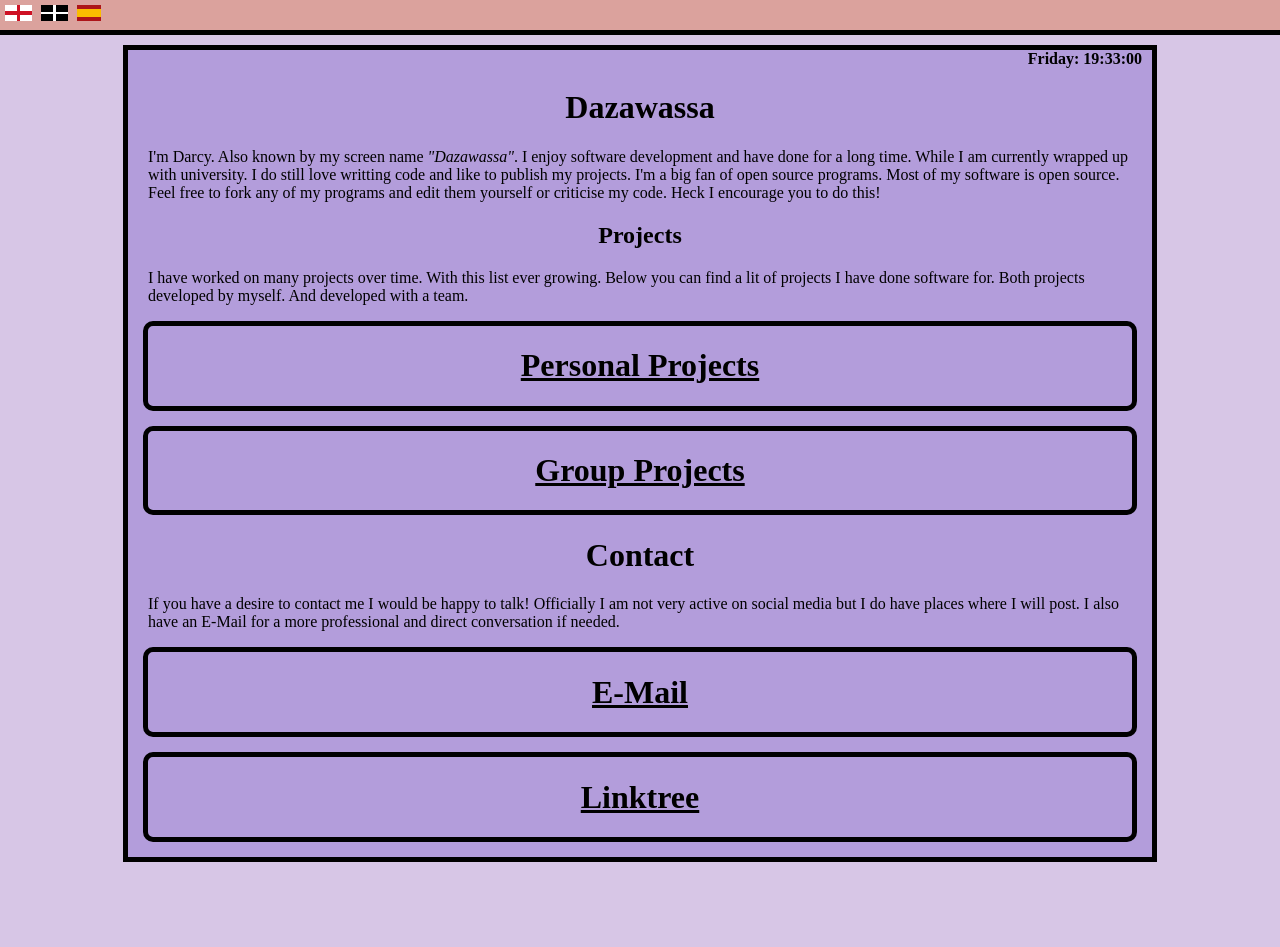
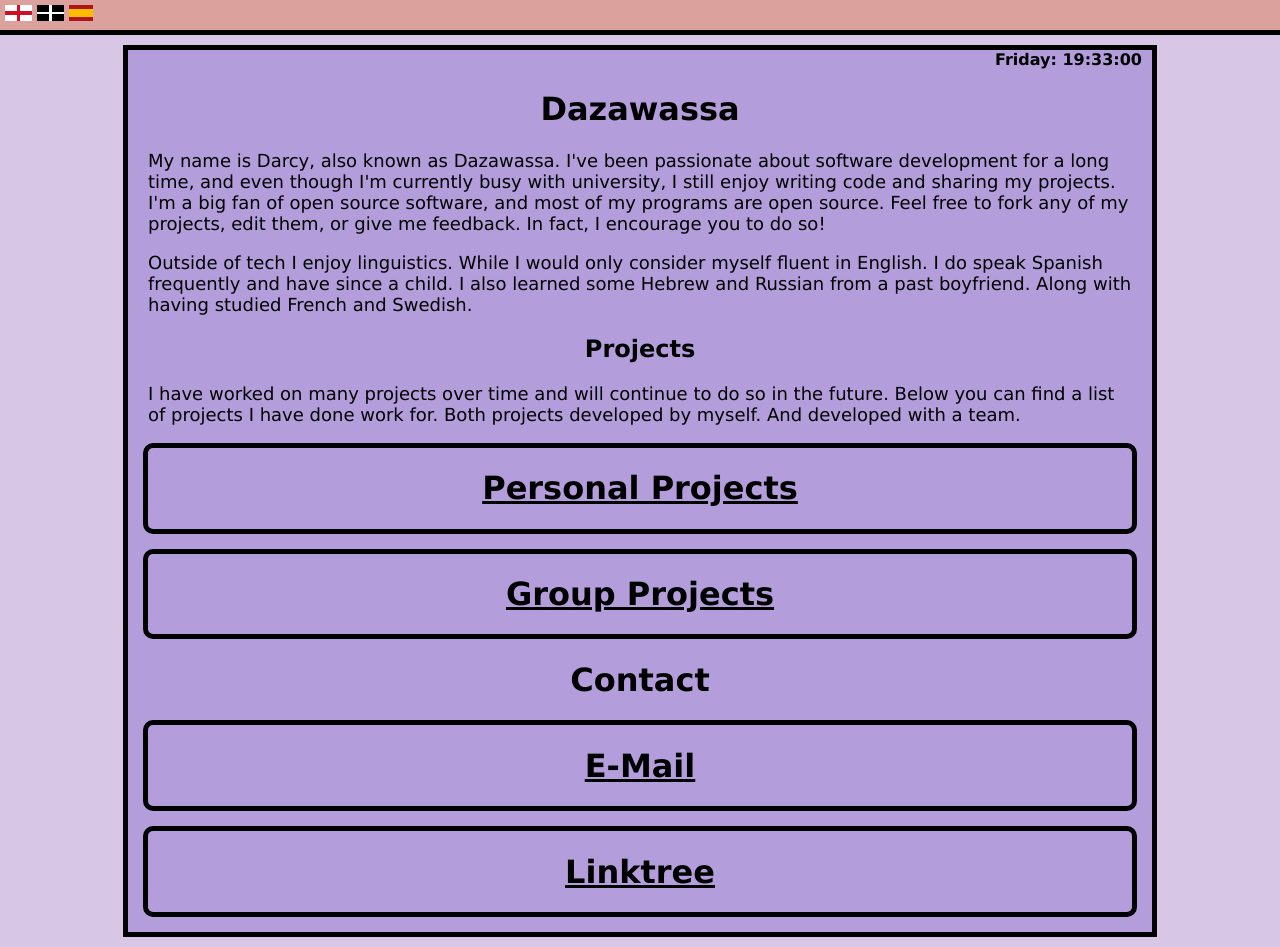
Before and after one commit to Dazawassa/Dazawassa, a plain HTML site: page index.html in a window 1280 px wide. Before the commit the page ends 872 px from the top, so only its background shows below. Drawn offline with Linux system fonts and the light colour scheme.

Commit message:
Updates to language selection.
Language selection is now mostly working. Spanish isn't complete and not all the pages have been translated but most of the code has been configured.

```diff
--- a/index.html
+++ b/index.html
@@ -21,31 +21,31 @@
 
     <body>
         <div class="headingBar">
-            <img id="languageSelect" src="images/icons/english.png" alt="English" title="English"/>
-            <img id="languageSelect" src="images/icons/cornish.png" alt="Cornish" title="Cornish"/>
-            <img id="languageSelect" src="images/icons/spanish.png" alt="Spanish" title="Spanish"/>
+            <script src="language.js"></script> <!--Add language select to the heading bar.-->
         </div>
 
         <div class="frontPage">
             <span id="myTime"></span>
             <script src="clock.js"></script> <!--This is a script to set my current time.-->
             <h1 style="text-align: center;">Dazawassa</h1>
+            <script src="language.js"></script> <!--Writes text into the main body.-->
             <div style="text-align: left;">
-                <p>I'm Darcy. Also known by my screen name <i>"Dazawassa"</i>. I enjoy software development and have done for a long time. While I am currently wrapped up with university. I do still love writting code and like to publish my projects. I'm a big fan of open source programs. Most of my software is open source. Feel free to fork any of my programs and edit them yourself or criticise my code. Heck I encourage you to do this!</p>
+                <p id="introductionLineOne"></p>
+                <p id="introductionLineTwo"></p>
             </div>
             <div style="text-align: center;">
-                <h2>Projects</h2>
-                <p style="text-align: left;">I have worked on many projects over time. With this list ever growing. Below you can find a lit of projects I have done software for. Both projects developed by myself. And developed with a team.</p>
+                <h2 id="projectsTitle"></h2>
+                <p id="projectsText"></p>
                 <div class="projectSelection">
-                    <h1><a href="personal.html">Personal Projects</a></h1>
+                    <h1><a id="personalProjects" href="personal.html"></a></h1>
                 </div>
                 <div class="projectSelection">
-                    <h1><a href="group.html">Group Projects</a></h1>
+                    <h1><a id="groupProjects" href="group.html"></a></h1>
                 </div>
             </div>
             <div style="text-align: center;">
-                <h1>Contact</h1>
-                <p style="text-align: left;">If you have a desire to contact me I would be happy to talk! Officially I am not very active on social media but I do have places where I will post. I also have an E-Mail for a more professional and direct conversation if needed.</p>
+                <h1 id="contactSection"></h1>
+                <p id="contactText"></p>
                 <div class="projectSelection">
                     <h1><a href="mailto:DarcyMcBeth@Yahoo.com">E-Mail</a></h1>
                 </div>
--- /dev/null
+++ b/language.js
@@ -0,0 +1,100 @@
+// Automatically translate page to sleected language.
+document.addEventListener("DOMContentLoaded", function() {
+    const htmlElement = document.documentElement;
+    translatePage(htmlElement);
+});
+
+// Get the div element with the headingBar class.
+const headingBar = document.querySelector('.headingBar');
+
+// English.
+const englishImg = document.createElement('img');
+englishImg.id = 'languageSelect';
+englishImg.src = 'images/icons/english.png';
+englishImg.alt = 'English';
+englishImg.title = 'English';
+englishImg.addEventListener("click", () => {
+    translatePage("en"); // Call the translatePage function with the language code 'en' when the image is clicked
+});
+
+// Cornish.
+const cornishImg = document.createElement('img');
+cornishImg.id = 'languageSelect';
+cornishImg.src = 'images/icons/cornish.png';
+cornishImg.alt = 'Cornish';
+cornishImg.title = 'Cornish';
+cornishImg.addEventListener("click", () => {
+    translatePage("kw"); // Call the translatePage function with the language code 'en' when the image is clicked
+});
+
+
+// Spanish.
+const spanishImg = document.createElement('img');
+spanishImg.id = 'languageSelect';
+spanishImg.src = 'images/icons/spanish.png';
+spanishImg.alt = 'Spanish';
+spanishImg.title = 'Spanish';
+
+// Add images onto bar.
+headingBar.appendChild(englishImg);
+headingBar.appendChild(cornishImg);
+headingBar.appendChild(spanishImg);
+
+
+// This function has grown to become mega ugly. Please ingore it this should not be this big.
+function translatePage(selectedLanguage){
+    const pageTitle = document.title;
+    switch(pageTitle) {
+        // If it is the homepage.
+        case "Dazawassa":
+            // Query selector to grab all elements with text in them.
+            const introductionLineOne = document.querySelector('#introductionLineOne');
+            const introductionLineTwo = document.querySelector('#introductionLineTwo');
+            const projectsTitle = document.querySelector('#projectsTitle');
+            const projectsText = document.querySelector('#projectsText');
+            const personalProjects = document.querySelector('#personalProjects');
+            const groupProjects = document.querySelector('#groupProjects');
+            const contactSection = document.querySelector('#contactSection');
+            const contactText = document.querySelector('#contactText');
+            // Pull HTML tag to change the language.
+            const htmlElement = document.documentElement;
+            switch(selectedLanguage) {
+                case "kw":
+                    // Set HTML tag top Cornish.
+                    htmlElement.setAttribute('lang', 'kw');
+                    // Sets text.
+                    introductionLineOne.textContent = "Meur yw Darcy ow leverel, gans an gwaytyans Dazawassa. Methevenn ywghans ow tennañ orth ober vydhans delvedhek gernewek, ha mes a vydhans gwariet gans an unyversita, yth esa ow lesya skeul an kod ha komprenya ow projyekow. Yth esa me a-dro dhe sostenya software agor-dewgh, ha leverel a vydhans meur a'm programow agor-dewgh. Gwrewgh forka dhown oll an projyekow a'n leverel, gwella agan sewya, pe kavos bosythas. Yth ywghans, me a'n encourage dhe wul agan ober.";
+                    introductionLineTwo.textContent = "Dhe'n kylmweyth, yth ywghans ow lesya gans yethyogyon. Mes yth esa me ow leverel kemeres dhe skoodhya yn Sowsnek yn unydh. Yth ywghans ow leverel Spanyek gans gwell oll ha yth esa me ow skoodhya Spanyek warbarth ha'n prys. Yth ywghans dhiskwedhes Hebrew ha Russek bys dhe'n pella past yn dhyski. Yn benn a'n ober ma, yth ywghans studhya Franzek ha Swedek.";
+                    projectsTitle.textContent = "Ragdresow";
+                    projectsText.textContent = "Yth ywghans ow oberi warbarth a projyekow a'n amserow dhe'n leverell, ha dhe'n bÿs dhe'n leverell a'n jynnweyth. Nessa dhe'n lyver ma, yth ywghans bos kavos roll a projyekow y'm ober a-dro dhe'n oberel. Nyns ywghans ny dewis aga lyverel, mes ny a dhevos agan oberel y'n kevrennenn. Ha dhe'n bÿs dhe'n ober ma, yth ywghans oberi projyekow gans agan eusow mar pleg.";
+                    personalProjects.textContent = "Projyekow Personel";
+                    groupProjects.textContent = "Projyekow Grup";
+                    contactSection.textContent = "Kontaktya";
+                    contactText.contactText = "Myngha, mewn mar pleg, ma y fydh bos gwari ow keskows! Yn furv dre weles, ny yw ow skrifa ow tus an socyal media kyns, mes yth esow plasow dhe'm dyski, mes yn furv dre yma moy esedhvos a-dro dhe'n conversation profesiynel ha diras. Ow kavos y foneg e-bost ow tus an conversation profesiynel ha diras mar pleg.";
+                    break;
+                case "es":
+                    // code block
+                    break;
+                // Default would be English.
+                default:
+                    // Set HTML tag to English.
+                    htmlElement.setAttribute('lang', 'en');
+                    // Sets Text.
+                    introductionLineOne.textContent = "My name is Darcy, also known as Dazawassa. I've been passionate about software development for a long time, and even though I'm currently busy with university, I still enjoy writing code and sharing my projects. I'm a big fan of open source software, and most of my programs are open source. Feel free to fork any of my projects, edit them, or give me feedback. In fact, I encourage you to do so!";
+                    introductionLineTwo.textContent = "Outside of tech I enjoy linguistics. While I would only consider myself fluent in English. I do speak Spanish frequently and have since a child. I also learned some Hebrew and Russian from a past boyfriend. Along with having studied French and Swedish.";
+                    projectsTitle.textContent = "Projects";
+                    projectsText.textContent = "I have worked on many projects over time and will continue to do so in the future. Below you can find a list of projects I have done work for. Both projects developed by myself. And developed with a team.";
+                    personalProjects.textContent = "Personal Projects";
+                    groupProjects.textContent = "Group Projects";
+                    contactSection.textContent = "Contact";
+                    contactText.contactText = "If you have a desire to contact me I would be happy to talk! Officially I am not very active on social media but I do have places where I will post. I also have an E-Mail for a more professional and direct conversation if needed.";
+            }
+            break;
+        // Else.
+        default:
+            // Code for the personal projects page.
+    }
+}
+
+// Run translatePage function.
+translatePage("en");
--- a/stylesheets/style.css
+++ b/stylesheets/style.css
@@ -3,6 +3,7 @@ body{
     margin:0;
     padding:0;
     background-color: #D7C6E6;
+    font-family: Verdana, sans-serif; /*Sets font.*/
 }
 
 a{
@@ -12,6 +13,7 @@ a{
 p{
     margin-left: 20px;
     margin-right: 20px;
+    font-size: 18px;
 }
 
 hr{
@@ -54,3 +56,7 @@ hr{
 #languageSelect{
     margin-left: 5px;
 }
+
+#projectsText, #contactText{
+    text-align: left;
+}
```
Also changed, not shown: group.html (+2 -4 lines).
